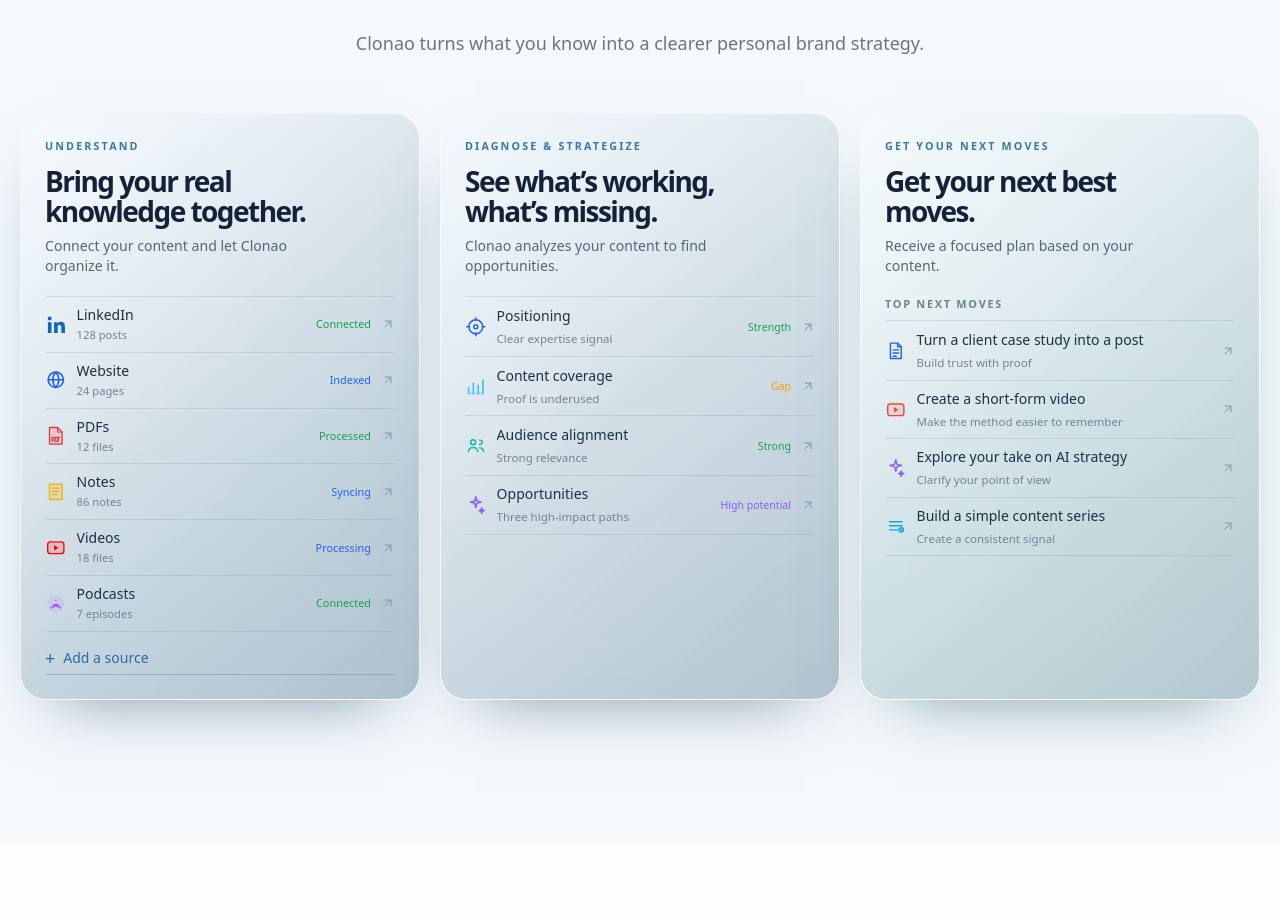
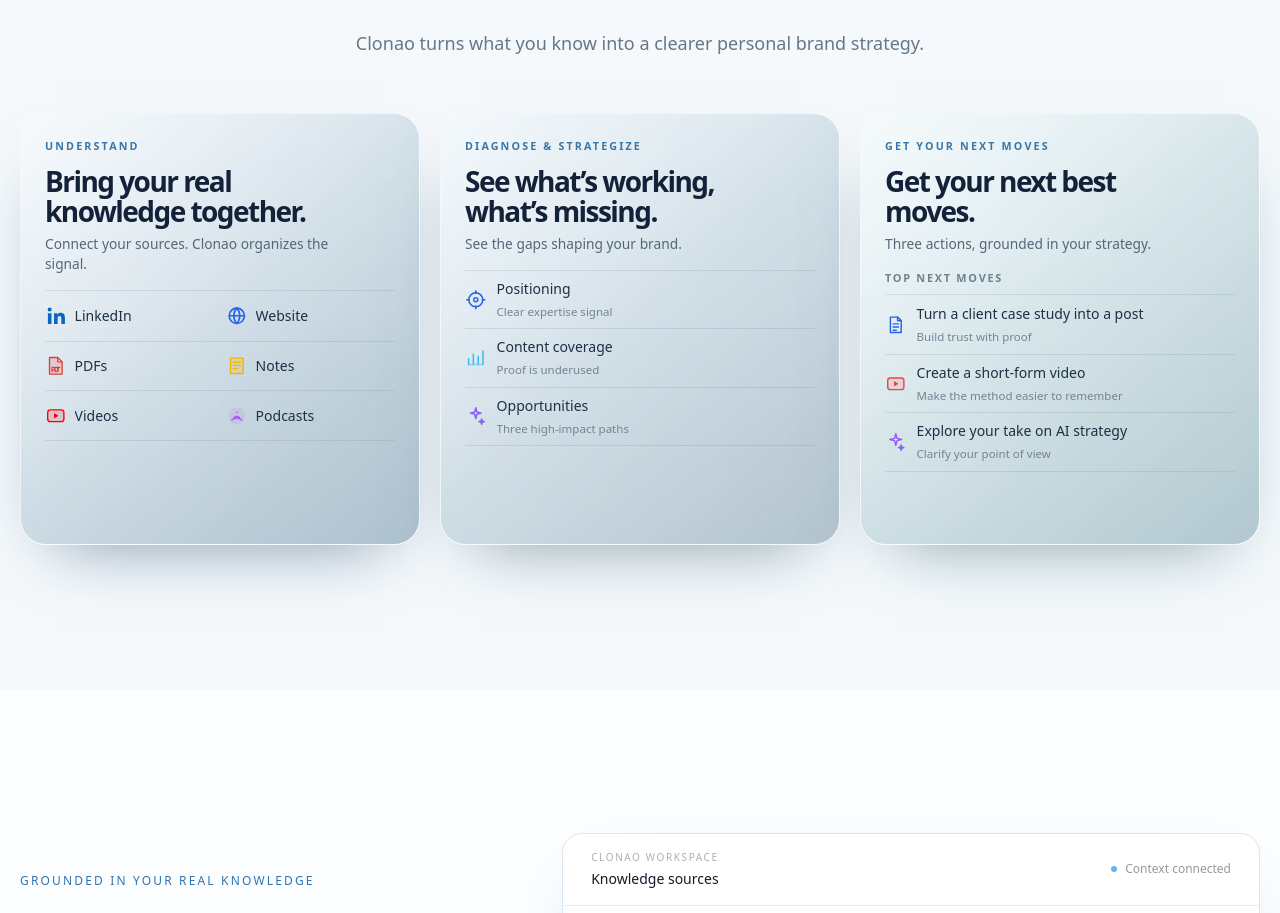
Before and after one commit to veokleo-create07/linkeldn.tool.100k, a Next.js app: page / in a window 1280 px wide. Shown: the part 2912-3825 px from the top of the page. Built offline with nearby package versions, Linux system fonts and the light colour scheme.

Commit message:
refine: simplify showcase card storytelling

```diff
--- a/src/components/marketing/intelligence-loop.tsx
+++ b/src/components/marketing/intelligence-loop.tsx
@@ -1,30 +1,30 @@
-import {
-  ArrowUpRight,
-} from "lucide-react";
-
 type SourceKind = "linkedin" | "website" | "pdf" | "notes" | "video" | "podcast";
 
 const sources = [
-  { name: "LinkedIn", kind: "linkedin", color: "#0A66C2", count: "128 posts", status: "Connected", statusColor: "#16A34A" },
-  { name: "Website", kind: "website", color: "#2563EB", count: "24 pages", status: "Indexed", statusColor: "#2563EB" },
-  { name: "PDFs", kind: "pdf", color: "#E53935", count: "12 files", status: "Processed", statusColor: "#16A34A" },
-  { name: "Notes", kind: "notes", color: "#F4B400", count: "86 notes", status: "Syncing", statusColor: "#2563EB" },
-  { name: "Videos", kind: "video", color: "#FF0000", count: "18 files", status: "Processing", statusColor: "#2563EB" },
-  { name: "Podcasts", kind: "podcast", color: "#A855F7", count: "7 episodes", status: "Connected", statusColor: "#16A34A" },
+  { name: "LinkedIn", kind: "linkedin", color: "#0A66C2" },
+  { name: "Website", kind: "website", color: "#2563EB" },
+  { name: "PDFs", kind: "pdf", color: "#E53935" },
+  { name: "Notes", kind: "notes", color: "#F4B400" },
+  { name: "Videos", kind: "video", color: "#FF0000" },
+  { name: "Podcasts", kind: "podcast", color: "#A855F7" },
+] as const;
+
+const sourceGroups = [
+  [sources[0], sources[1]],
+  [sources[2], sources[3]],
+  [sources[4], sources[5]],
 ] as const;
 
 const diagnosis = [
-  { title: "Positioning", detail: "Clear expertise signal", status: "Strength", kind: "positioning", color: "#2563EB", statusColor: "#16A34A" },
-  { title: "Content coverage", detail: "Proof is underused", status: "Gap", kind: "coverage", color: "#38BDF8", statusColor: "#F59E0B" },
-  { title: "Audience alignment", detail: "Strong relevance", status: "Strong", kind: "audience", color: "#14B8A6", statusColor: "#16A34A" },
-  { title: "Opportunities", detail: "Three high-impact paths", status: "High potential", kind: "opportunities", color: "#8B5CF6", statusColor: "#8B5CF6" },
+  { title: "Positioning", detail: "Clear expertise signal", kind: "positioning", color: "#2563EB" },
+  { title: "Content coverage", detail: "Proof is underused", kind: "coverage", color: "#38BDF8" },
+  { title: "Opportunities", detail: "Three high-impact paths", kind: "opportunities", color: "#8B5CF6" },
 ] as const;
 
 const recommendations = [
   { title: "Turn a client case study into a post", detail: "Build trust with proof", kind: "document", color: "#2563EB" },
   { title: "Create a short-form video", detail: "Make the method easier to remember", kind: "video", color: "#EF4444" },
   { title: "Explore your take on AI strategy", detail: "Clarify your point of view", kind: "insight", color: "#8B5CF6" },
-  { title: "Build a simple content series", detail: "Create a consistent signal", kind: "series", color: "#0EA5E9" },
 ] as const;
 
 function CardShell({
@@ -32,14 +32,12 @@
   title,
   description,
   children,
-  footer,
   surface = "default",
 }: {
   label: string;
   title: string;
   description: string;
   children: React.ReactNode;
-  footer?: React.ReactNode;
   surface?: "default" | "understand" | "diagnose" | "recommend";
 }) {
   const surfaceClass = surface === "understand"
@@ -51,16 +49,15 @@
       : "bg-[linear-gradient(145deg,rgba(241,247,250,0.9),rgba(202,215,223,0.72))] shadow-[0_28px_62px_-38px_rgba(30,55,73,0.52)]";
 
   return (
-    <article className={`group relative flex h-full min-h-[31rem] flex-col overflow-hidden rounded-[1.625rem] border border-white/80 ${surfaceClass} p-5 backdrop-blur-2xl transition-transform duration-500 hover:-translate-y-1 sm:min-h-[32rem] sm:p-6`}>
+    <article className={`group relative flex h-full min-h-[26rem] flex-col overflow-hidden rounded-[1.625rem] border border-white/80 ${surfaceClass} p-5 backdrop-blur-2xl transition-transform duration-500 hover:-translate-y-1 sm:min-h-[27rem] sm:p-6`}>
       <div className="pointer-events-none absolute inset-0 bg-[linear-gradient(135deg,rgba(255,255,255,0.62),rgba(255,255,255,0.08)_48%,rgba(133,157,173,0.16))]" />
       <div className="relative z-10 flex h-full flex-col">
         <div>
           <p className="text-[0.67rem] font-semibold uppercase tracking-[0.2em] text-[#3977a9]">{label}</p>
           <h3 className="mt-3 max-w-[17rem] text-[1.55rem] font-semibold leading-[1.08] tracking-[-0.055em] text-[#132238] sm:text-[1.75rem]">{title}</h3>
-          <p className="mt-2.5 max-w-[18rem] text-[0.88rem] leading-5 text-[#536779]">{description}</p>
+          <p className="mt-2 max-w-[18rem] text-[0.86rem] leading-5 text-[#536779]">{description}</p>
         </div>
-        <div className="mt-5 flex flex-1 flex-col">{children}</div>
-        {footer}
+        <div className="mt-4 flex flex-1 flex-col">{children}</div>
       </div>
     </article>
   );
@@ -94,29 +91,24 @@
 
 function UnderstandCard() {
   return (
-    <CardShell surface="understand" label="Understand" title="Bring your real knowledge together." description="Connect your content and let Clonao organize it.">
+    <CardShell surface="understand" label="Understand" title="Bring your real knowledge together." description="Connect your sources. Clonao organizes the signal.">
       <div className="divide-y divide-[#6f8797]/20 border-y border-[#6f8797]/20">
-        {sources.map(({ name, kind, color, count, status, statusColor }) => (
-          <div key={name} className="flex min-h-[2.85rem] items-center gap-2.5 py-2">
-            <SourceIcon kind={kind} color={color} />
-            <div className="min-w-0 flex-1">
-              <p className="truncate text-sm font-medium text-[#1d3044]">{name}</p>
-              <p className="mt-0.5 text-[0.7rem] text-[#748494]">{count}</p>
-            </div>
-            <span className="hidden text-[0.68rem] min-[390px]:block" style={{ color: statusColor }}>{status}</span>
-            <ArrowUpRight aria-hidden="true" className="size-3.5 shrink-0 text-[#7b93a3] transition-transform duration-300 group-hover:translate-x-0.5 group-hover:-translate-y-0.5" strokeWidth={1.7} />
+        {sourceGroups.map((group) => (
+          <div key={group[0].name} className="flex min-h-[3.1rem] items-center gap-3 py-2.5">
+            {group.map(({ name, kind, color }) => (
+              <div key={name} className="flex min-w-0 flex-1 items-center gap-2">
+                <SourceIcon kind={kind} color={color} />
+                <span className="truncate text-sm font-medium text-[#1d3044]">{name}</span>
+              </div>
+            ))}
           </div>
         ))}
       </div>
-      <button type="button" className="mt-auto flex items-center gap-2 border-b border-[#3977a9]/35 pb-1.5 pt-4 text-left text-sm font-medium text-[#286b9f] transition-colors hover:text-[#174d78] focus-visible:border-[#174d78]">
-        <span className="text-lg leading-none">+</span>
-        Add a source
-      </button>
     </CardShell>
   );
 }
 
-type DiagnosisKind = "positioning" | "coverage" | "audience" | "opportunities";
+type DiagnosisKind = "positioning" | "coverage" | "opportunities";
 
 function DiagnosisIcon({ kind, color }: { kind: DiagnosisKind; color: string }) {
   const common = { "aria-hidden": true, className: "size-[1.35rem] shrink-0", style: { color } };
@@ -129,26 +121,20 @@
     return <svg {...common} viewBox="0 0 24 24" fill="none" stroke="currentColor" strokeWidth="1.7" strokeLinecap="round" strokeLinejoin="round"><path d="M4 19.5V13M9.3 19.5V8M14.7 19.5V10.5M20 19.5V4.5" /><path d="M4 19.5h16" opacity=".45" /></svg>;
   }
 
-  if (kind === "audience") {
-    return <svg {...common} viewBox="0 0 24 24" fill="none" stroke="currentColor" strokeWidth="1.6" strokeLinecap="round" strokeLinejoin="round"><circle cx="9" cy="8" r="2.75" /><path d="M3.8 18.5c.35-3.05 2.1-4.55 5.2-4.55s4.85 1.5 5.2 4.55M16.2 10.4a2.4 2.4 0 1 0 0-4.65M16.35 14.15c2.6.2 4 1.62 4.25 4.35" /></svg>;
-  }
-
   return <svg {...common} viewBox="0 0 24 24" fill="none" stroke="currentColor" strokeWidth="1.65" strokeLinecap="round" strokeLinejoin="round"><path d="m12 3 1.2 4.8L18 9l-4.8 1.2L12 15l-1.2-4.8L6 9l4.8-1.2L12 3ZM18.5 15.5l.65 2.35 2.35.65-2.35.65-.65 2.35-.65-2.35-2.35-.65 2.35-.65.65-2.35Z" /></svg>;
 }
 
 function DiagnoseCard() {
   return (
-    <CardShell surface="diagnose" label="Diagnose & Strategize" title="See what’s working, what’s missing." description="Clonao analyzes your content to find opportunities.">
+    <CardShell surface="diagnose" label="Diagnose & Strategize" title="See what’s working, what’s missing." description="See the gaps shaping your brand.">
       <div className="divide-y divide-[#6f8797]/20 border-y border-[#6f8797]/20">
-        {diagnosis.map(({ title, detail, status, kind, color, statusColor }) => (
-          <div key={title} className="flex min-h-[3.7rem] items-center gap-2.5 py-2">
+        {diagnosis.map(({ title, detail, kind, color }) => (
+          <div key={title} className="flex min-h-[3.45rem] items-center gap-2.5 py-2">
             <DiagnosisIcon kind={kind} color={color} />
             <div className="min-w-0 flex-1">
               <p className="truncate text-sm font-medium text-[#1d3044]">{title}</p>
               <p className="mt-1 truncate text-[0.72rem] text-[#748494]">{detail}</p>
             </div>
-            <span className="hidden max-w-[5.1rem] text-right text-[0.66rem] leading-4 min-[390px]:block" style={{ color: statusColor }}>{status}</span>
-            <ArrowUpRight aria-hidden="true" className="size-3.5 shrink-0 text-[#7b93a3] transition-transform duration-300 group-hover:translate-x-0.5 group-hover:-translate-y-0.5" strokeWidth={1.7} />
           </div>
         ))}
       </div>
@@ -156,7 +142,7 @@
   );
 }
 
-type RecommendationKind = "document" | "video" | "insight" | "series";
+type RecommendationKind = "document" | "video" | "insight";
 
 function RecommendationIcon({ kind, color }: { kind: RecommendationKind; color: string }) {
   const common = { "aria-hidden": true, className: "size-[1.35rem] shrink-0", style: { color } };
@@ -178,7 +164,7 @@
 
 function RecommendCard() {
   return (
-    <CardShell surface="recommend" label="Get your next moves" title="Get your next best moves." description="Receive a focused plan based on your content.">
+    <CardShell surface="recommend" label="Get your next moves" title="Get your next best moves." description="Three actions, grounded in your strategy.">
       <div>
         <p className="mb-2 text-[0.68rem] font-semibold uppercase tracking-[0.16em] text-[#6e8291]">Top next moves</p>
         <div className="divide-y divide-[#6f8797]/20 border-y border-[#6f8797]/20">
@@ -189,7 +175,6 @@
                 <p className="text-sm font-medium leading-5 text-[#1d3044]">{title}</p>
                 <p className="mt-1 truncate text-[0.72rem] text-[#748494]">{detail}</p>
               </div>
-              <ArrowUpRight aria-hidden="true" className="size-3.5 shrink-0 text-[#7b93a3] transition-transform duration-300 group-hover:translate-x-0.5 group-hover:-translate-y-0.5" strokeWidth={1.7} />
             </div>
           ))}
         </div>
```
